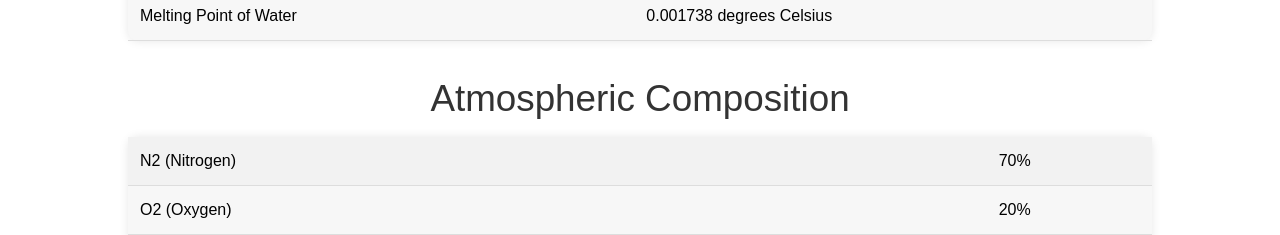
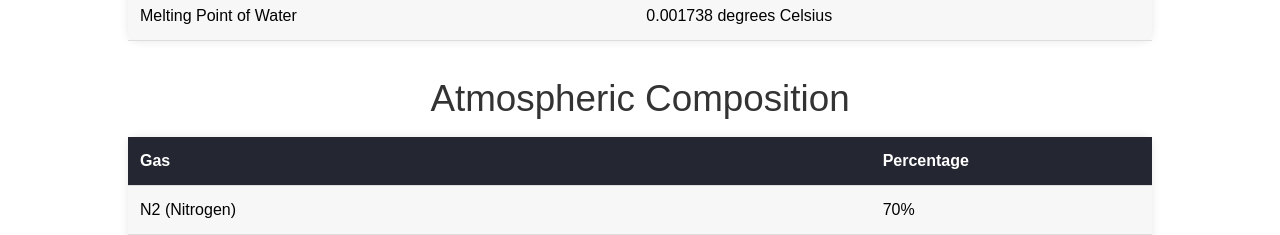
Before and after one commit to PixelPlatypus/potato-planters, a React (Vite) app: page /research in a window 1280 px wide. Shown: the part 1080-1315 px from the top of the page. Built offline with nearby package versions, Linux system fonts and the light colour scheme; no server answers.

Commit message:
Fixed Research page Atmospheric Composition Section

```diff
--- a/src/pages/Research/index.jsx
+++ b/src/pages/Research/index.jsx
@@ -93,6 +93,10 @@ const Research = () => {
         </table>
         <table className="data-table">
           <caption className="text-center">Atmospheric Composition</caption>
+          <tr>
+            <th>Gas</th>
+            <th>Percentage</th>
+          </tr>
           <tr>
             <td>N2 (Nitrogen)</td>
             <td>70%</td>
```
